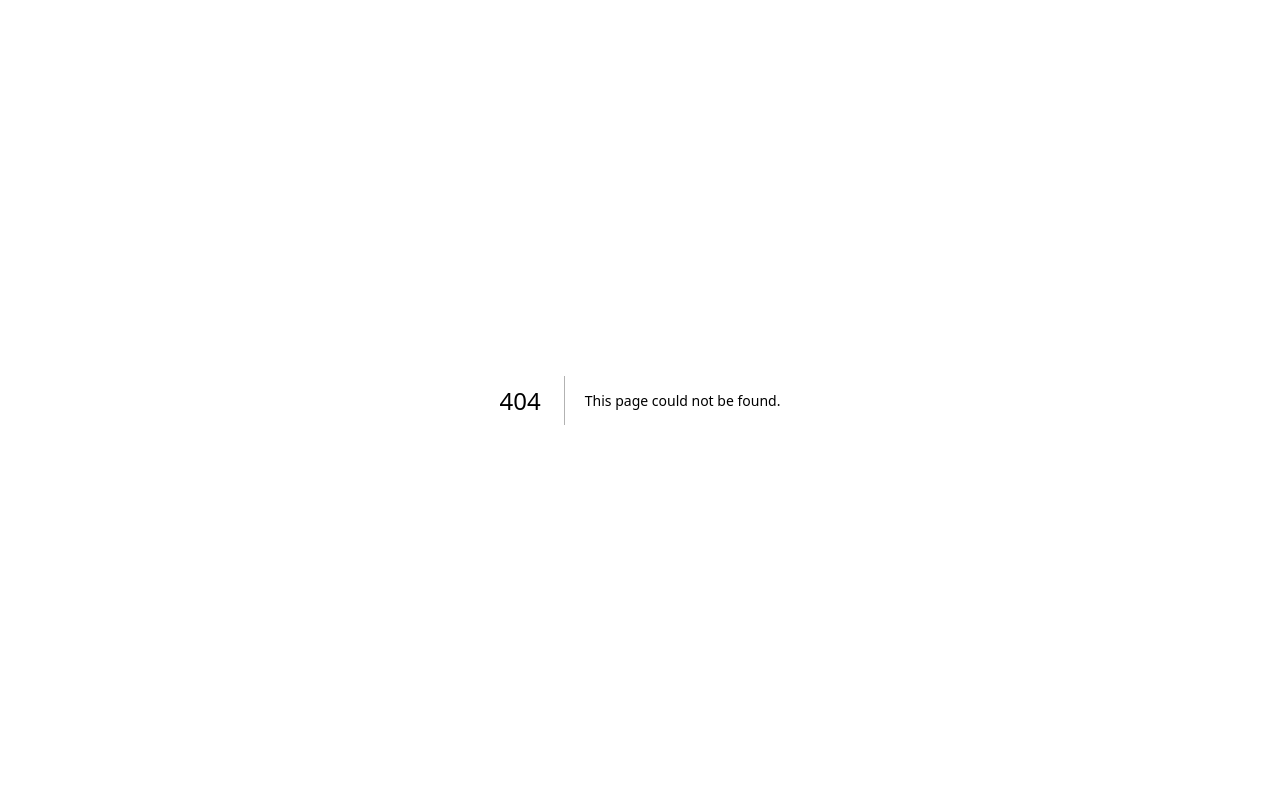
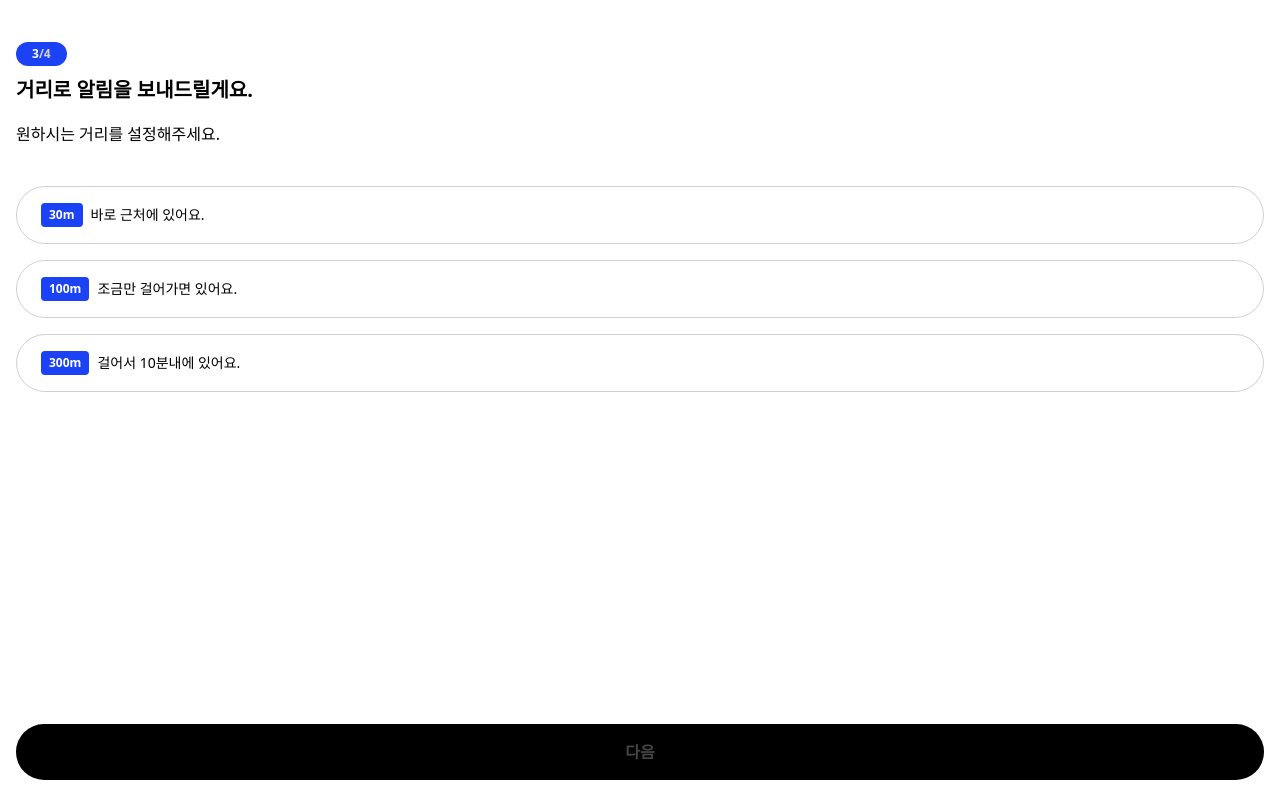
Before and after one commit to WFNS-Ping/ping-web, a Next.js app: page /distance in a window 1280 px wide. Before the commit this address had no page. Built offline with nearby package versions, Linux system fonts and the light colour scheme; no server answers.

Commit message:
feat: distance 페이지 UI 작성

```diff
--- /dev/null
+++ b/app/distance/_Components/DistanceBadge.tsx
@@ -0,0 +1,31 @@
+import { useRadioGroupContext } from "@/components/RadioGroup/RadioGroup";
+import { cn } from "@/utils/cn";
+import React from "react";
+
+type Props = {
+  distance: string;
+};
+
+const DistanceBadge = ({ distance }: Props) => {
+  const { value } = useRadioGroupContext();
+  return (
+    <span
+      className={cn(
+        "caption",
+        "font-bold",
+        "px-2",
+        "rounded",
+        "h-6",
+        "flex",
+        "items-center",
+        "mr-2",
+        value === distance ? "text-blue-600" : "text-white",
+        value === distance ? "bg-white" : "bg-blue-600"
+      )}
+    >
+      {distance}m
+    </span>
+  );
+};
+
+export default DistanceBadge;
--- /dev/null
+++ b/app/distance/_Components/DistanceSelection.tsx
@@ -0,0 +1,40 @@
+"use client";
+import FixedBottomCTA from "@/components/BottomFixedButton";
+import RadioGroup from "@/components/RadioGroup";
+import Radio from "@/components/Radio";
+import useAppRouter from "@/hooks/useAppRouter";
+import React, { useState } from "react";
+import { useRadioGroupContext } from "@/components/RadioGroup/RadioGroup";
+import DistanceBadge from "./DistanceBadge";
+
+const DistanceSelection = () => {
+  const router = useAppRouter();
+  const [value, setValue] = useState<"30" | "100" | "300" | "">("");
+  return (
+    <>
+      <form className="mt-10" action="">
+        <RadioGroup value={value} onChange={setValue}>
+          <Radio id="distance-30" value="30">
+            <DistanceBadge distance="30" /> 바로 근처에 있어요.
+          </Radio>
+          <Radio id="distance-100" value="100">
+            <DistanceBadge distance="100" /> 조금만 걸어가면 있어요.
+          </Radio>
+          <Radio id="distance-300" value="300">
+            <DistanceBadge distance="300" /> 걸어서 10분내에 있어요.
+          </Radio>
+        </RadioGroup>
+      </form>
+      <FixedBottomCTA
+        bgColor="black"
+        type="button"
+        disabled={value === ""}
+        onClick={() => router.push("/start")}
+      >
+        다음
+      </FixedBottomCTA>
+    </>
+  );
+};
+
+export default DistanceSelection;
--- /dev/null
+++ b/app/distance/page.tsx
@@ -0,0 +1,32 @@
+import OnboardingBadge from "@/components/OnboardingBadge";
+import { cn } from "@/utils/cn";
+import React from "react";
+import DistanceSelection from "./_Components/DistanceSelection";
+
+const DistancePage = () => {
+  return (
+    <main className={cn("h-full", "pt-10")}>
+      <div>
+        <OnboardingBadge currentStep={3} totalStep={4} />
+        <h1 className={cn("body1", "font-bold", "text-black-950", "mt-2")}>
+          거리로 알림을 보내드릴게요.
+        </h1>
+      </div>
+      <div
+        className={cn(
+          "flex",
+          "flex-col",
+          "gap-y-2",
+          "body3",
+          "text-black-950",
+          "mt-4"
+        )}
+      >
+        <span>원하시는 거리를 설정해주세요.</span>
+      </div>
+      <DistanceSelection />
+    </main>
+  );
+};
+
+export default DistancePage;
--- a/components/PasswordInput/PasswordInput.tsx
+++ b/components/PasswordInput/PasswordInput.tsx
@@ -9,6 +9,7 @@ interface PasswordInputProps {
   className?: string;
   onChange: (e: ChangeEvent<HTMLInputElement>) => void;
   value: string;
+  showPasswordCheck?: boolean;
 }
 const PasswordCondition = [
   { type: "영문", regExp: /.*[A-Za-z].*/ },
@@ -23,6 +24,7 @@ const PasswordInput: FC<PasswordInputProps> = ({
   onChange,
   className,
   value,
+  showPasswordCheck = false,
 }) => {
   const [type, setType] = useState<"password" | "text">("password");
 
@@ -58,7 +60,7 @@ const PasswordInput: FC<PasswordInputProps> = ({
           onClick={onClickIcon}
         />
       )}
-
+      {showPasswordCheck && (
         <div className={cn("mt-1", "flex", "gap-x-4")}>
           {PasswordCondition.map(({ type, regExp }) => (
             <span
@@ -82,6 +84,7 @@ const PasswordInput: FC<PasswordInputProps> = ({
             </span>
           ))}
         </div>
+      )}
     </div>
   );
 };
```
Also changed, not shown: 1 other file (tests, documents, lock files or other folders). Lines whose indentation alone changed are shown as unchanged.
